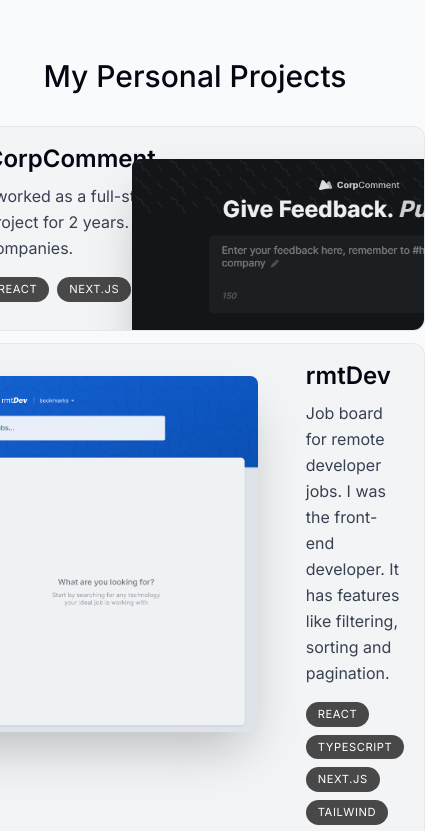
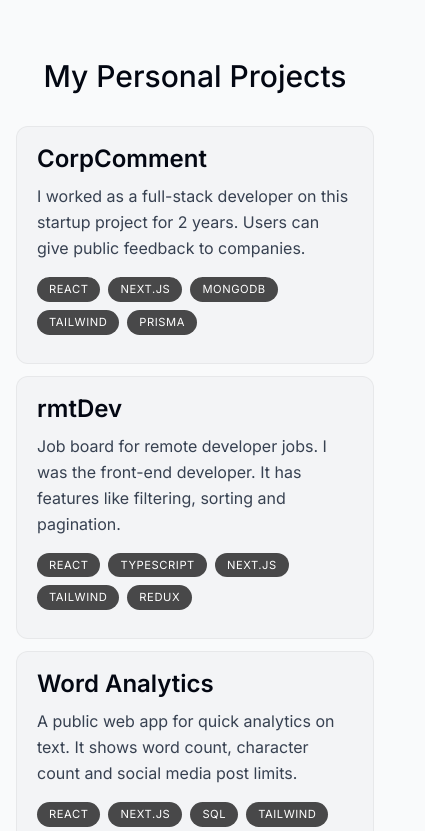
Before and after one commit to LeHoangTuanbk/simple-portfolio, a Next.js app: page / in a window 390 px wide. Shown: the part 1500-2331 px from the top of the page, 425 px wide, since content can reach past the window. Built offline with nearby package versions, Linux system fonts and the light colour scheme.

Commit message:
finish darkmode

```diff
--- a/src/components/project.tsx
+++ b/src/components/project.tsx
@@ -30,8 +30,8 @@ export default function Project({
             }}
             className='group mb-3 sm:mb-8 last:mb-0'>
             <section
-                className='bg-gray-100 max-w-[42rem] border border-black/5 rounded-xl overflow-hidden sm:pr-8 relative sm:h-[20rem]  group-even:pl-8 hover:bg-gray-200 transition dark:bg-white/10 dark:hover:bg-white/20 dark:text-white'>
-                <div className="py-4 pb-7 px-5 sm:pl-10 sm:pr-2 sm:pt-10 sm:max-w-[50%] flex flex-col h-full group-even:ml-[18rem]">
+                className='bg-gray-100 max-w-[42rem] border border-black/5 rounded-xl overflow-hidden sm:pr-8 relative sm:h-[20rem]  sm:group-even:pl-8 hover:bg-gray-200 transition dark:bg-white/10 dark:hover:bg-white/20 dark:text-white'>
+                <div className="py-4 pb-7 px-5 sm:pl-10 sm:pr-2 sm:pt-10 sm:max-w-[50%] flex flex-col h-full sm:group-even:ml-[18rem]">
                     <h3 className='text-2xl font-semibold'>{title}</h3>
                     <p className='mt-2 leading-relaxed text-gray-700 dark:text-white/70'>{description}</p>
                     <ul className='flex flex-wrap mt-4 gap-2 sm:mt-auto'>
@@ -42,7 +42,7 @@ export default function Project({
                         ))}
                     </ul>
                 </div>
-                <Image src={imageUrl} alt="Project I worked on" quality={95} className='absolute top-8 -right-40 w-[28.25rem] rounded-t-lg shadow-2xl group-even:right-[initial] group-even:-left-40 transition
+                <Image src={imageUrl} alt="Project I worked on" quality={95} className='absolute hidden sm:block top-8 -right-40 w-[28.25rem] rounded-t-lg shadow-2xl group-even:right-[initial] group-even:-left-40 transition
 
                 group-even:group-hover:translate-x-3 group-even:group-hover:translate-y-3 group-even:group-hover:rotate-2
 
```
